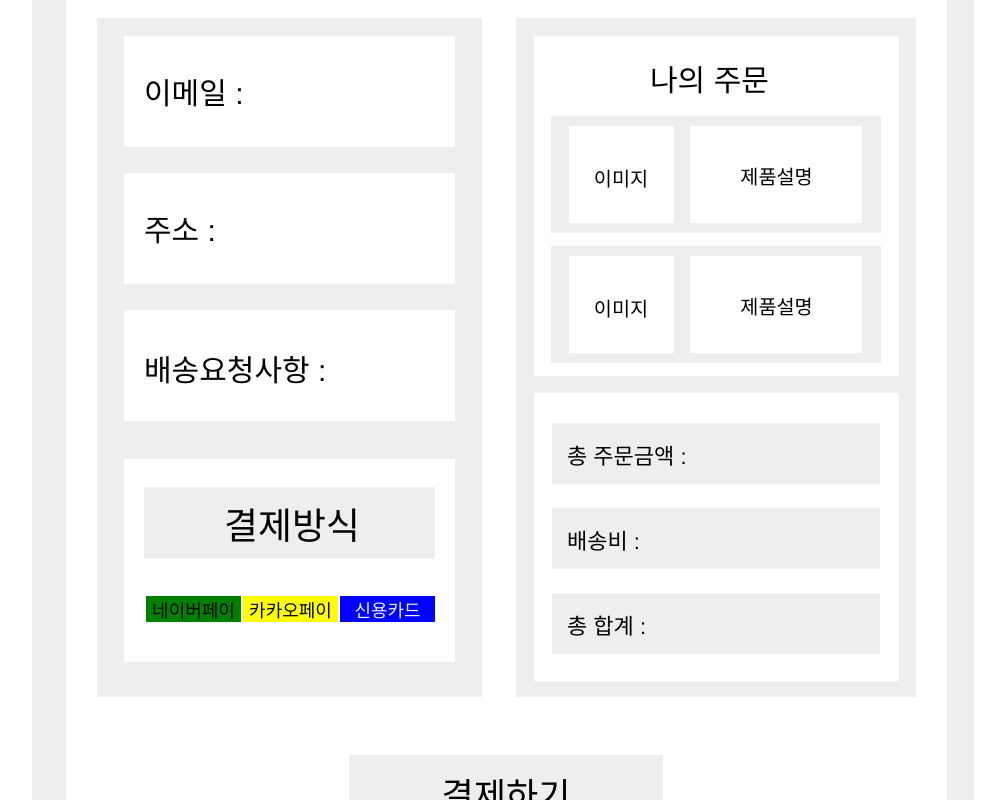
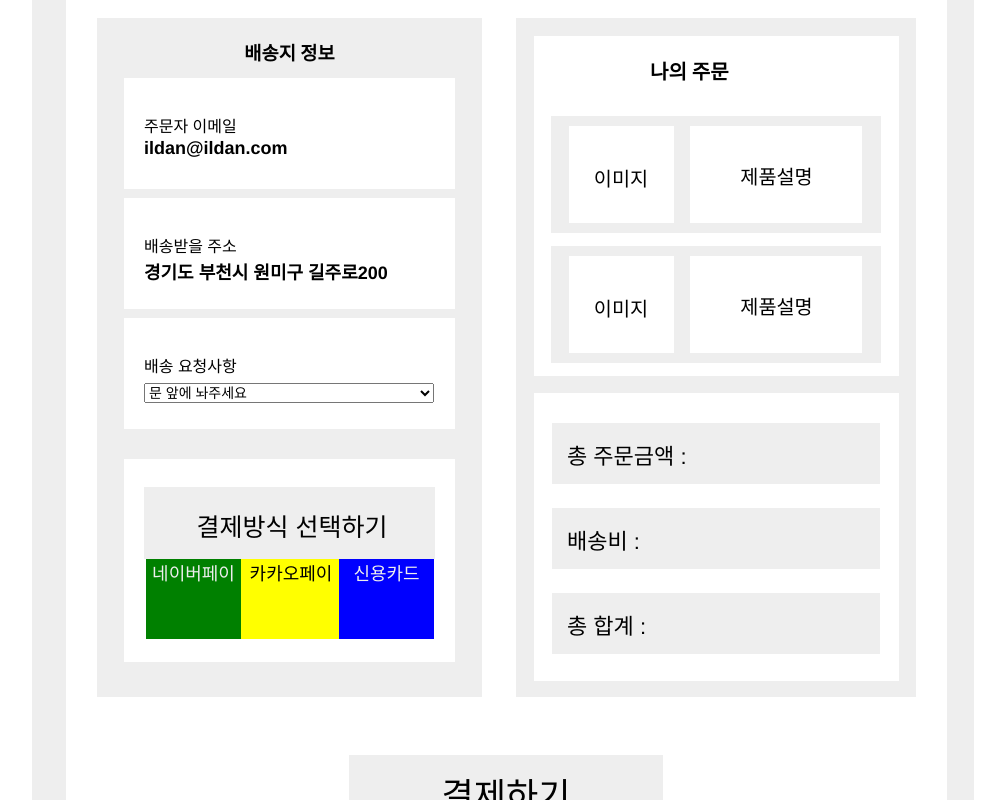
Before and after one commit to Lee-chansu/shoppingMall, a React (Create React App) app: page /payment in a window 1280 px wide. Shown: the part 440-1240 px from the top of the page, without its empty margins (217-1222 px from the left). Built offline with nearby package versions, Linux system fonts and the light colour scheme.

Commit message:
payment selectBox 추가 및 수정

```diff
--- a/src/css/payment.css
+++ b/src/css/payment.css
@@ -1,3 +1,14 @@
+* {
+  margin: 0;
+  padding: 0;
+  box-sizing: border-box;
+}
+ul,
+ol,
+a {
+  text-decoration: none;
+}
+
 .payment {
   background-color: #ffffff;
   display: flex;
@@ -39,26 +50,79 @@
   width: 385px;
 }
 
+.payment .carryInfo {
+  margin-top: 20px;
+  text-align: center;
+}
+
 .payment .emailBox {
   background-color: #ffffff;
   height: 111px;
   left: 27px;
   position: absolute;
-  top: 18px;
+  top: 60px;
   width: 331px;
 }
 
 .payment .email {
   color: #000000;
   font-family: "Inter-Regular", Helvetica;
-  font-size: 30px;
+  font-size: 16px;
   font-weight: 400;
   left: 20px;
   letter-spacing: 0;
   line-height: normal;
   position: absolute;
-  top: 33px;
+  top: 35px;
   width: 248px;
+}
+
+.payment .email2 {
+  color: #000000;
+  font-family: "Inter-Regular", Helvetica;
+  font-size: 18px;
+  font-weight: 600;
+  left: 20px;
+  letter-spacing: 0;
+  line-height: normal;
+  position: absolute;
+  top: 60px;
+  width: 248px;
+}
+
+.payment .addressBox {
+  background-color: #ffffff;
+  height: 111px;
+  left: 27px;
+  position: absolute;
+  top: 180px;
+  width: 331px;
+}
+
+.payment .address {
+  color: #000000;
+  font-family: "Inter-Regular", Helvetica;
+  font-size: 16px;
+  font-weight: 400;
+  left: 20px;
+  letter-spacing: 0;
+  line-height: normal;
+  position: absolute;
+  top: 35px;
+  width: 219px;
+}
+
+.payment .address2 {
+  color: #000000;
+  font-family: "Inter-Regular", Helvetica;
+  font-size: 18px;
+  font-weight: 600;
+  left: 20px;
+  letter-spacing: 0;
+  line-height: normal;
+  position: absolute;
+  top: 60px;
+  width: 280px;
 }
 
 .payment .carryBox {
@@ -66,21 +130,34 @@
   height: 111px;
   left: 27px;
   position: absolute;
-  top: 292px;
+  top: 300px;
   width: 331px;
 }
 
 .payment .carryRequest {
   color: #000000;
   font-family: "Inter-Regular", Helvetica;
-  font-size: 30px;
+  font-size: 16px;
   font-weight: 400;
   left: 20px;
   letter-spacing: 0;
   line-height: normal;
   position: absolute;
-  top: 36px;
+  top: 35px;
   width: 254px;
+}
+
+.payment .carrySelect {
+  color: #000000;
+  font-family: "Inter-Regular", Helvetica;
+  font-size: 14px;
+  font-weight: 400;
+  left: 0px;
+  letter-spacing: 0;
+  line-height: normal;
+  position: absolute;
+  top: 30px;
+  width: 290px;
 }
 
 .payment .howPayBox {
@@ -104,14 +181,14 @@
 .payment .textWrapper2 {
   color: #000000;
   font-family: "Inter-Regular", Helvetica;
-  font-size: 36.9px;
+  font-size: 25px;
   font-weight: 400;
   left: 34px;
   letter-spacing: 0;
   line-height: normal;
   position: absolute;
   text-align: center;
-  top: 9px;
+  top: 20px;
   width: 228px;
 }
 
@@ -124,7 +201,7 @@
 }
 
 .payment .payCase1 {
-  color: #000000;
+  color: #eee;
   background-color: green;
   font-family: "Inter-Regular", Helvetica;
   font-size: 18px;
@@ -134,8 +211,9 @@
   line-height: normal;
   position: absolute;
   text-align: center;
-  top: 15px;
+  top: -22px;
   width: 95px;
+  height: 80px;
 }
 
 .payment .payCase2 {
@@ -144,13 +222,14 @@
   font-family: "Inter-Regular", Helvetica;
   font-size: 18px;
   font-weight: 400;
-  left: 102px;
+  left: 100px;
   letter-spacing: 0;
   line-height: normal;
   position: absolute;
   text-align: center;
-  top: 15px;
-  width: 95px;
+  top: -22px;
+  width: 100px;
+  height: 80px;
 }
 
 .payment .payCase3 {
@@ -159,35 +238,14 @@
   font-family: "Inter-Regular", Helvetica;
   font-size: 18px;
   font-weight: 400;
-  left: 199px;
+  left: 198px;
   letter-spacing: 0;
   line-height: normal;
   position: absolute;
   text-align: center;
-  top: 15px;
+  top: -22px;
   width: 95px;
-}
-
-.payment .addressBox {
-  background-color: #ffffff;
-  height: 111px;
-  left: 27px;
-  position: absolute;
-  top: 155px;
-  width: 331px;
-}
-
-.payment .address {
-  color: #000000;
-  font-family: "Inter-Regular", Helvetica;
-  font-size: 30px;
-  font-weight: 400;
-  left: 20px;
-  letter-spacing: 0;
-  line-height: normal;
-  position: absolute;
-  top: 33px;
-  width: 219px;
+  height: 80px;
 }
 
 .payment .payList {
@@ -228,7 +286,8 @@
   position: absolute;
   top: 10px;
   width: 200px;
-  font-size: 30px;
+  font-size: 20px;
+  font-weight: 600;
 }
 
 .payment .title2 {
--- a/src/routes/payment.js
+++ b/src/routes/payment.js
@@ -9,18 +9,33 @@ export const Payment = () => {
         <div className="paymentInner">
           <div className="payBox">
             <div className="userInfoBox">
+              <h3 className="carryInfo">배송지 정보</h3>
               <div className="emailBox">
-                <div className="email">이메일 :</div>
+                <div className="email">주문자 이메일
+                </div>
+                <div className="email2">ildan@ildan.com</div>
               </div>
               <div className="addressBox">
-                <div className="address">주소 :</div>
+                <div className="address">배송받을 주소</div>
+                <div className="address2">경기도 부천시 원미구 길주로200</div>
               </div>
               <div className="carryBox">
-                <div className="carryRequest">배송요청사항 :</div>
+                <div  className="carryRequest">배송 요청사항
+                  <select className="carrySelect">
+                    <option value="message1">
+                    문 앞에 놔주세요</option>
+                    <option value="message2">
+                    직접 받을게요</option>
+                    <option value="message3">
+                    우편함에 놔주세요</option>
+                    <option value="message4">
+                    문 앞 배송 후 문자주세요</option>
+                  </select>
+                </div>
               </div>
               <div className="howPayBox">
                 <div className="title">
-                  <div className="textWrapper2">결제방식</div>
+                  <div className="textWrapper2">결제방식 선택하기</div>
                 </div>
                 <div className="paymentBox">
                   <div className="payCase1">네이버페이</div>
```
